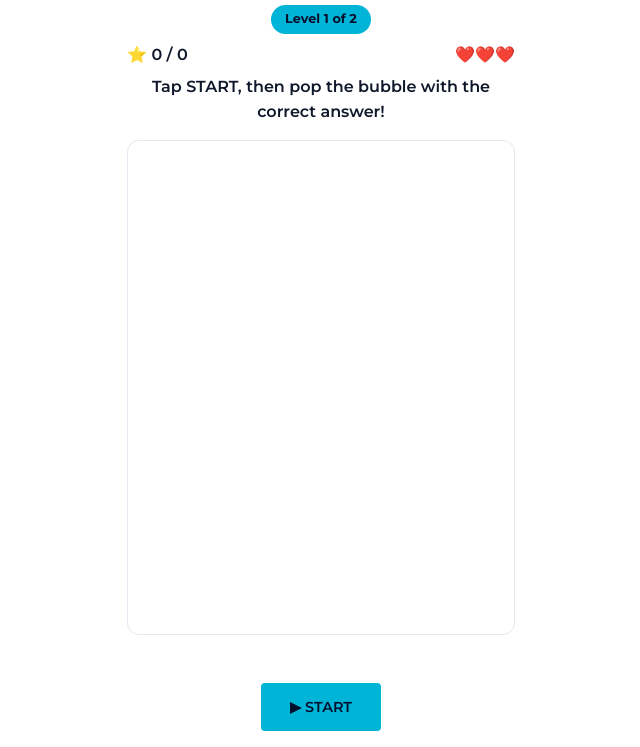
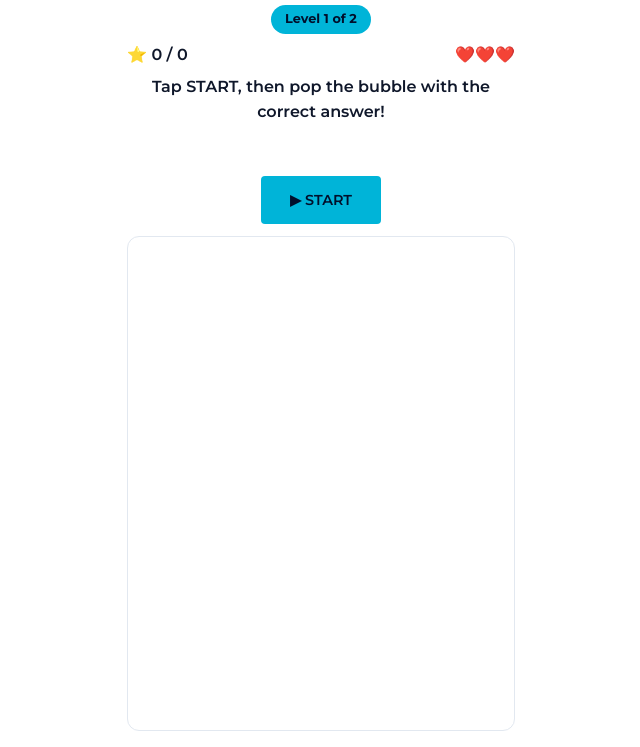
Before and after one commit to GiftMHB/Uni-Textbook-Marketplace, a plain HTML site: page pop-the-bubble.html in a window 1280 px wide. Shown: the part 88-835 px from the top of the page, without its empty margins (319-959 px from the left). Drawn offline with Linux system fonts and the light colour scheme.

Commit message:
Update game prize and adjust layout for Pop the Bubble and Crossword features

```diff
--- a/pop-the-bubble.html
+++ b/pop-the-bubble.html
@@ -53,14 +53,14 @@
             background: var(--card);
             border: 1px solid var(--border);
             border-radius: 12px;
-            touch-action: none;
+            touch-action: pan-y;
         }
 
         #msg {
             font-size: 1.2rem;
             font-weight: 700;
             min-height: 32px;
-            margin: 12px 0 4px;
+            margin: 4px 0;
         }
     </style>
 </head>
@@ -73,19 +73,16 @@
 
         <div class="info"><span id="score"></span><span id="lives"></span></div>
         <div id="q">Tap START, then pop the bubble with the correct answer!</div>
-        <canvas id="c" width="360" height="460"></canvas>
         <div id="msg"></div>
         <button class="btn-primary" id="go">▶ START</button>
+        <canvas id="c" width="360" height="460" style="margin-top:12px"></canvas>
     </div>
 
     <script>
-        /* ===== PART 1: YOUR QUESTIONS (edit these) =====
-           q = question, o = three answers, a = position of the correct answer (0, 1 or 2).
-           Keep answers SHORT so they fit inside a bubble.
-           speed = how fast the bubbles float up in this level. */
+
         const LEVELS = [
             {
-                speed: 1.1, questions: [       // ---- LEVEL 1: easy ----
+                speed: 1.1, questions: [
                     { q: "Which email can a University of Pretoria student register with?", o: ["@tuks.co.za", "@gmail.com", "@outlook.com"], a: 0 },
                     { q: "What do you tap on a listing to save it to your wishlist?", o: ["Heart icon", "Star icon", "Bell icon"], a: 0 },
                     { q: "How many steps does it take to create a listing?", o: ["3", "4", "5"], a: 1 },
@@ -94,7 +91,7 @@
                 ]
             },
             {
-                speed: 1.6, questions: [       // ---- LEVEL 2: harder and faster ----
+                speed: 1.6, questions: [
                     { q: "What happens when someone bids in the last moments of an auction?", o: ["Countdown extends", "Auction ends", "Bid is deleted"], a: 0 },
                     { q: "Who wins an auction if the reserve price was met?", o: ["Highest bidder", "First bidder", "The seller"], a: 0 },
                     { q: "What does the Bundle Optimizer try to reduce?", o: ["Meetups", "Photos", "Messages"], a: 0 },
@@ -104,11 +101,9 @@
             }
         ];
 
-        /* ===== PART 2: PRIZES (edit these) ===== */
-        const PRIZES = ["🍫 Chocolate", "🎁 Mystery prize"];
+        const PRIZES = ["Buiscuits 🍪"];
         const LIVES = 3;
 
-        /* ===== PART 3: GAME MEMORY ===== */
         const $ = id => document.getElementById(id);
         const cv = $("c"), ctx = cv.getContext("2d"), W = cv.width, H = cv.height;
         const css = name => getComputedStyle(document.documentElement).getPropertyValue(name);
@@ -119,7 +114,6 @@
             $("lives").textContent = "❤️".repeat(Math.max(lives, 0));
         }
 
-        /* ===== PART 4: START A LEVEL ===== */
         function begin(i) {
             level = i;
             qs = [...LEVELS[i].questions].sort(() => Math.random() - 0.5);   // shuffle the questions
@@ -129,7 +123,6 @@
             spawn(); loop();
         }
 
-        // Put the current question's 3 answers at the bottom, in random lanes
         function spawn() {
             const Q = qs[qi];
             $("q").textContent = Q.q;
@@ -139,14 +132,13 @@
             hud();
         }
 
-        /* ===== PART 5: ANIMATION LOOP (runs ~60 times a second) ===== */
         function loop() {
             if (!running) return;
             ctx.clearRect(0, 0, W, H);
             ctx.textAlign = "center"; ctx.font = "bold 13px Montserrat, sans-serif";
             for (const b of bubbles) {
                 b.y -= b.v; b.wobble += 0.03;
-                b.dx = b.x + Math.sin(b.wobble) * 15;                  // gentle side-to-side
+                b.dx = b.x + Math.sin(b.wobble) * 15;
                 ctx.fillStyle = css("--card"); ctx.strokeStyle = css("--primary"); ctx.lineWidth = 4;
                 ctx.beginPath(); ctx.arc(b.dx, b.y, b.r, 0, 7); ctx.fill(); ctx.stroke();
                 ctx.fillStyle = css("--foreground");
@@ -158,7 +150,6 @@
             requestAnimationFrame(loop);
         }
 
-        // Split long answers over two lines so they fit in the bubble
         function wrap(text) {
             if (text.length <= 11 || !text.includes(" ")) return [text];
             const words = text.split(" "); let best = [text], gap = 99;
@@ -169,7 +160,6 @@
             return best;
         }
 
-        /* ===== PART 6: TAPPING A BUBBLE ===== */
         cv.addEventListener("pointerdown", e => {
             if (!running) return;
             const r = cv.getBoundingClientRect();
@@ -181,7 +171,7 @@
                 if (qi >= qs.length) return levelDone();
                 spawn();
             } else {
-                loseLife(); if (running) spawn();       // wrong tap: lose a life, same question again
+                loseLife(); if (running) spawn();
             }
         });
 
@@ -194,7 +184,6 @@
             }
         }
 
-        /* ===== PART 7: LEVEL COMPLETE / PRIZE ===== */
         function levelDone() {
             running = false; ctx.clearRect(0, 0, W, H); hud();
             const last = level === LEVELS.length - 1;
@@ -209,7 +198,6 @@
             $("go").style.display = "inline-flex";
         }
 
-        // One button does everything: start, retry, next level, play again
         $("go").onclick = () => {
             if (running) return;
             const finishedAll = $("go").textContent.includes("Play Again");
```
Also changed, not shown: crossword.html (+5 -2 lines).
